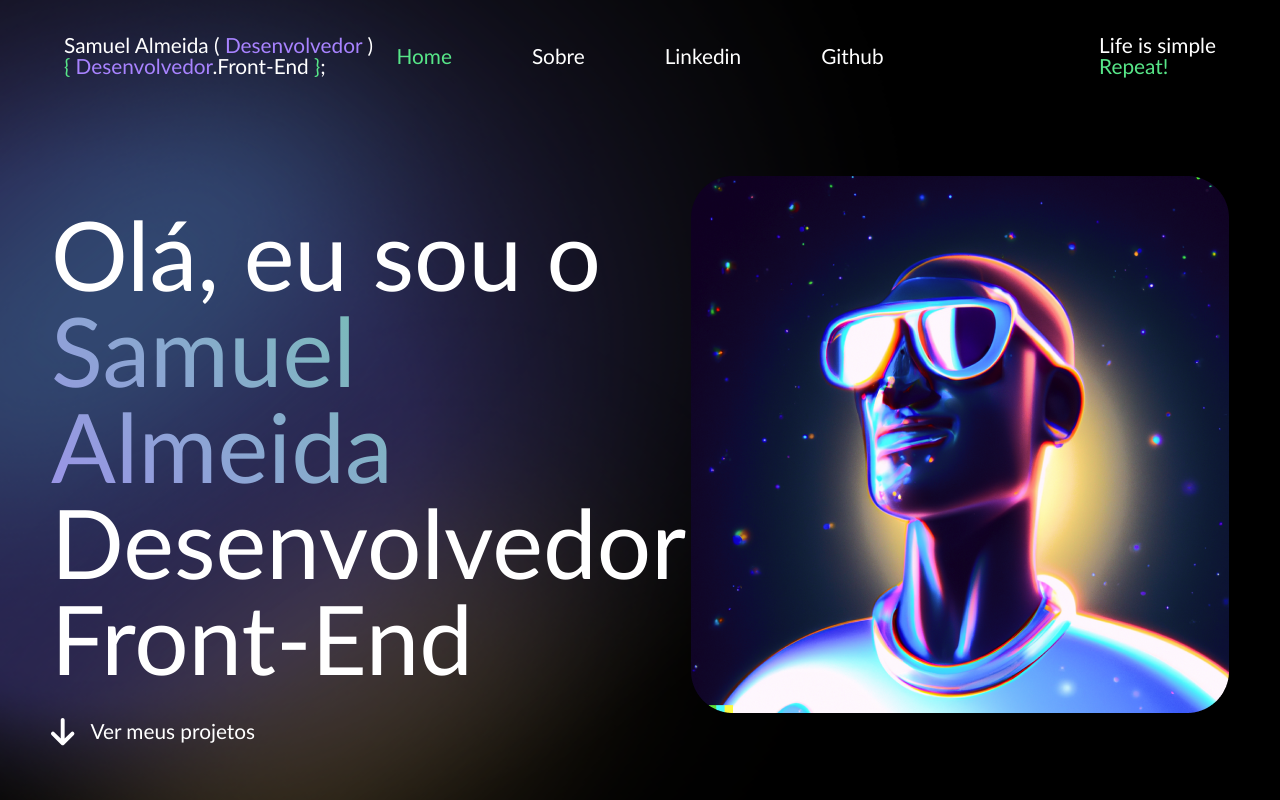
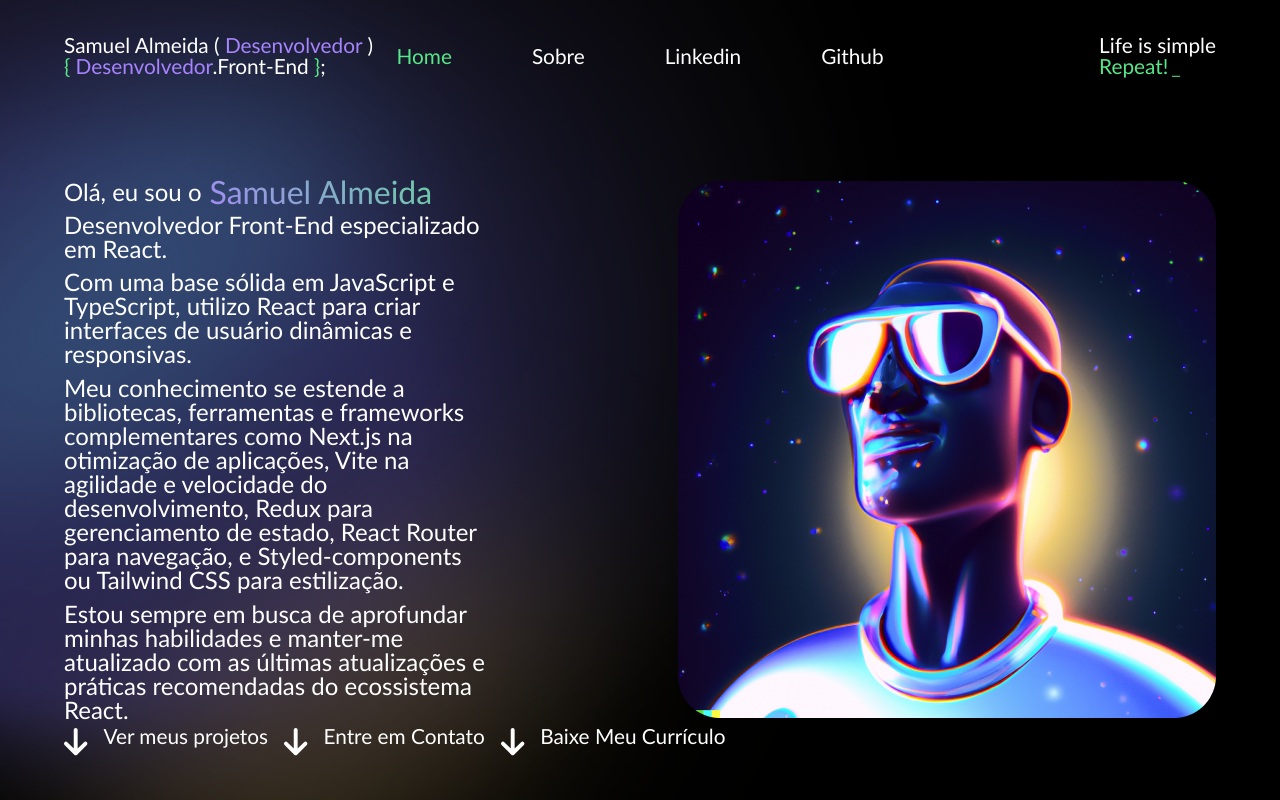
Before and after one commit to SamuelWSGIT/Portfolio, a React (Vite) app: page / in a window 1280 px wide. Shown: the top 800 px of the page. Built offline with nearby package versions, Linux system fonts and the light colour scheme.

Commit message:
att home/sobre
utilizando chatgpt para melhorar os textos

```diff
--- a/src/components/AnimacaoColorida/styled.jsx
+++ b/src/components/AnimacaoColorida/styled.jsx
@@ -1,10 +1,6 @@
 import styled from 'styled-components';
 
 export const ACContainer = styled.div`
-  display: flex;
-  align-items: center;
-  justify-content: center;
-
 &&.ativo{
   background:
   -webkit-linear-gradient(225deg, rgb(242, 116, 5), rgb(87, 230, 136), rgb(168, 131, 251)) 0% 0% / 300% 300%;
--- a/src/components/Cabecalho/Banner/BannerTexto/index.jsx
+++ b/src/components/Cabecalho/Banner/BannerTexto/index.jsx
@@ -1,14 +1,17 @@
 import AnimacaoColorida from "../../../AnimacaoColorida";
-import { BannerTextoContainer } from "./styled";
+import { BannerTextoContainer, Inicio } from "./styled";
 
 export default function BannerTexto() {
     return (
         <BannerTextoContainer>
-            <h1>
-                Olá, eu sou o
-                <span> <AnimacaoColorida forma="ativo">Samuel Almeida</AnimacaoColorida> </span>
-                Desenvolvedor Front-End
-            </h1>
+            <>
+            <ul>
+                <Inicio>Olá, eu sou o <AnimacaoColorida forma="ativo">Samuel Almeida</AnimacaoColorida></Inicio>
+                <li>Desenvolvedor Front-End especializado em React.</li>
+                <li>Com uma base sólida em JavaScript e TypeScript, utilizo React para criar interfaces de usuário dinâmicas e responsivas.</li>
+                <li>Meu conhecimento se estende a bibliotecas, ferramentas e frameworks complementares como Next.js na otimização de aplicações, Vite na agilidade e velocidade do desenvolvimento, Redux para gerenciamento de estado, React Router para navegação, e Styled-components ou Tailwind CSS para estilização.</li>
+                <li>Estou sempre em busca de aprofundar minhas habilidades e manter-me atualizado com as últimas atualizações e práticas recomendadas do ecossistema React.</li>
+            </ul></>
         </BannerTextoContainer>
     )
 }
--- a/src/components/Cabecalho/Banner/BannerTexto/styled.jsx
+++ b/src/components/Cabecalho/Banner/BannerTexto/styled.jsx
@@ -1,13 +1,22 @@
 import styled from 'styled-components';
 
 export const BannerTextoContainer = styled.div`
-    width: 40rem;
-  span{
-    color: var(--color-primary);
+    width: 70%;
+    max-width: 50rem;
+    color: var(--color-text);
+    font-size: x-large;
+    li{
+      padding: .3rem 0;
+    }
+`;
+
+export const Inicio = styled.div`
+  display: flex;
+  gap: .5rem;
+  font-size: x-large;
+  display: flex;
+  align-items: center;
+  div{
+    font-size: xx-large;
   }
-  h1{
-    div{
-      font-size: 6rem;
-    }
-  }
-`;
+`
--- a/src/components/Cabecalho/Banner/index.jsx
+++ b/src/components/Cabecalho/Banner/index.jsx
@@ -1,4 +1,4 @@
-import { BannerContainer, BannerImgText } from "./styled";
+import { BannerContainer, BannerImgText, LinkContainer } from "./styled";
 import BannerImagem from "./BannerImagem";
 import BannerTexto from "./BannerTexto";
 import LinkTexto from "../../LinkTexto";
@@ -14,11 +14,23 @@ export default function Banner() {
                 </Revelar>
                 <BannerImagem />
             </BannerImgText>
-            <LinkTexto local="projeto">
-                <AnimacaoColorida>
-                    Ver meus projetos
-                </AnimacaoColorida>
-            </LinkTexto>
+            <LinkContainer>
+                <LinkTexto local="projeto">
+                    <AnimacaoColorida>
+                        Ver meus projetos
+                    </AnimacaoColorida>
+                </LinkTexto>
+                <LinkTexto local="contato">
+                    <AnimacaoColorida>
+                        Entre em Contato
+                    </AnimacaoColorida>
+                </LinkTexto>
+                <LinkTexto local="curriculo">
+                    <AnimacaoColorida>
+                        Baixe Meu Currículo
+                    </AnimacaoColorida>
+                </LinkTexto>
+            </LinkContainer>
         </BannerContainer>
     )
 }
--- a/src/components/Cabecalho/Banner/styled.jsx
+++ b/src/components/Cabecalho/Banner/styled.jsx
@@ -11,3 +11,8 @@ export const BannerImgText = styled.div`
     display: flex;
     align-items: center;
 `
+
+export const LinkContainer = styled.div`
+    display: flex;
+    gap: 1rem;
+`
--- a/src/components/LinkTexto/index.jsx
+++ b/src/components/LinkTexto/index.jsx
@@ -7,8 +7,8 @@ import { NavLink } from "react-router-dom";
 export default function LinkTexto({ children, local }) {
     return (
         <LinkTextoContainer>
+            <NavLink className="linkEditado" to={local} >
             <FontAwesomeIcon size="xl" icon={faArrowDown} />
-            <NavLink className="linkEditado" to={local} >
                 {children}
             </NavLink>
         </LinkTextoContainer>
--- a/src/components/Resumo/index.jsx
+++ b/src/components/Resumo/index.jsx
@@ -1,36 +1,48 @@
 import { useState } from "react";
 import Titulo from "../Titulo";
-import { ResumoContainer, ResumoDivisao, ResumoImagem, ResumoTextos, TextoSobreMim } from "./styled";
+import { ResumoContainer, ResumoDivisao, ResumoImagem, ResumoTextos, TextoSobreMim, TituloSobreMim } from "./styled";
 
 export default function Resumo() {
 
     const [novoTexto, setNovoTexto] = useState([
         {
-            "frases": ["Desde criança, sempre fui apaixonado por tecnologias e inovações providas pelas novas tecnologias. Atualmente, estou estudando desenvolvimento web na Alura, me dedico diariamente a superar desafios para uma evolução constante. além disso sou geek, amo jogos e sci-fi."],
+            "tipoco":["Sobre mim"],
+            "frases": ["Olá, sou o Samuel Almeida Ribeiro, residente em Brasília/DF. Desde cedo, minha paixão por tecnologia e inovação me guiou por um caminho empolgante no mundo digital. Atualmente, estou aprimorando minhas habilidades como desenvolvedor web através de cursos intensivos na Alura, focando especialmente em tecnologias front-end."],
             "key": "0",
         }, {
-            "frases": ["Atualmente, estou estudando desenvolvimento web na Alura, me dedico diariamente a superar desafios para uma evolução constante. além disso sou geek, amo jogos e sci-fi."],
+            "tipoco":["Minha Jornada"],
+            "frases": ["Minha carreira começou na área de suporte técnico, onde adquiri uma sólida compreensão de hardware e software. Foi nesta posição que descobri o mundo fascinante da programação através de colegas e, desde então, decidi fazer a transição para o desenvolvimento web. Este movimento não apenas refletiu minha paixão por tecnologia, mas também me permitiu explorar mais profundamente minha criatividade e solução de problemas em programação."],
             "key": "1",
         }, {
-            "frases": ["Residente em Brasilia/DF, fiz diversos cursos focados em front-end como HTML5, CSS3, JavaScript, TypeScript, React, NextJs e utilizo diversas ferramentas como Github, Sass, bootstrap, react-router-dom, styled-components, Vite e muitos outros dos quais ja tenho uma boa base e continuo aprofundando meu conhecimento."],
-            "key": "2",
-        }, {
-            "frases": ["Tenho experiência profissional como suporte tecnico N1, aonde aprendi muito sobre hardware e software, tambem foi onde atraves de networking conheci o mundo da programação e apos isso optei por fazer a transição para o Desenvolvimento Web."],
+            "tipoco":["Expertise Técnica"],
+            "frases": ["Linguagens e Frameworks: HTML5, CSS3, JavaScript, TypeScript, React, e Next.js. Ferramentas e Bibliotecas: GitHub, Sass, Bootstrap, react-router-dom, styled-components, e Vite."],
             "key": "3",
         }, {
-            "frases": ["Estou em busca de uma nova proposta de trabalho para quaisquer cargos da área que se enquadre ao meu perfil."],
+            "frases": ["Estou sempre buscando novas tecnologias e metodologias para melhorar continuamente minhas habilidades e entregar soluções eficazes e inovadoras."],
             "key": "4",
         }, {
-            "frases": ["Profissional autodidata com facilidade de comunicação e trabalho em equipe, uma boa lógica de programação e facilidade em aprender, estou aberto a novos desafios que encaro sem medo de errar."],
+            "tipoco":["Filosofia Pessoal"],
+            "frases": ["Como um geek apaixonado por jogos e ficção científica, eu trago a mesma paixão e curiosidade para o desenvolvimento web. Acredito que, assim como nos jogos, cada desafio no desenvolvimento é uma oportunidade para evoluir e aperfeiçoar minhas habilidades. Sou um profissional autodidata, com uma comunicação clara e eficaz, e um forte trabalho em equipe."],
             "key": "5",
+        }, {
+            "tipoco":["Objetivo Profissional"],
+            "frases": ["Atualmente, estou em busca de oportunidades que me permitam contribuir e crescer. Estou interessado em posições que me desafiem e permitam que eu faça uso de minha sólida base técnica e minha capacidade de aprender rapidamente."],
+            "key": "6",
+        }, {
+            "frases": ["Se você está procurando por um desenvolvedor front-end que não só traga habilidades técnicas sólidas, mas também uma paixão verdadeira e um drive para inovação, vamos conversar! Estou pronto para enfrentar novos desafios e ansioso para fazer parte de uma equipe que valoriza a progressão e a inovação."],
+            "key": "7",
         }
     ])
 
     const digitarTextos = novoTexto.map(texto =>
         <TextoSobreMim key={texto.key} >
+            <TituloSobreMim>
+                {texto.tipoco}
+            </TituloSobreMim>
             {texto.frases}
         </TextoSobreMim>
     );
+
     return (
         <ResumoContainer>
             <ResumoDivisao>
@@ -38,9 +50,6 @@ export default function Resumo() {
                     <img src="/img/Samuel-Perfil-About.png" alt="Imagem do Samuel Almeida" />
                 </ResumoImagem>
                 <ResumoTextos>
-                    <Titulo>
-                        Sobre mim
-                    </Titulo>
                     {digitarTextos}
                 </ResumoTextos>
             </ResumoDivisao>
--- a/src/components/Resumo/styled.jsx
+++ b/src/components/Resumo/styled.jsx
@@ -1,8 +1,12 @@
 import styled from 'styled-components';
 
 export const TextoSobreMim = styled.div`
-  padding-bottom: 1rem;
+  padding-bottom: .1rem;
 `;
+
+export const TituloSobreMim = styled.h3`
+  padding: .5rem 0rem;
+`
 
 export const ResumoContainer = styled.div`
   height: 80%;
```
